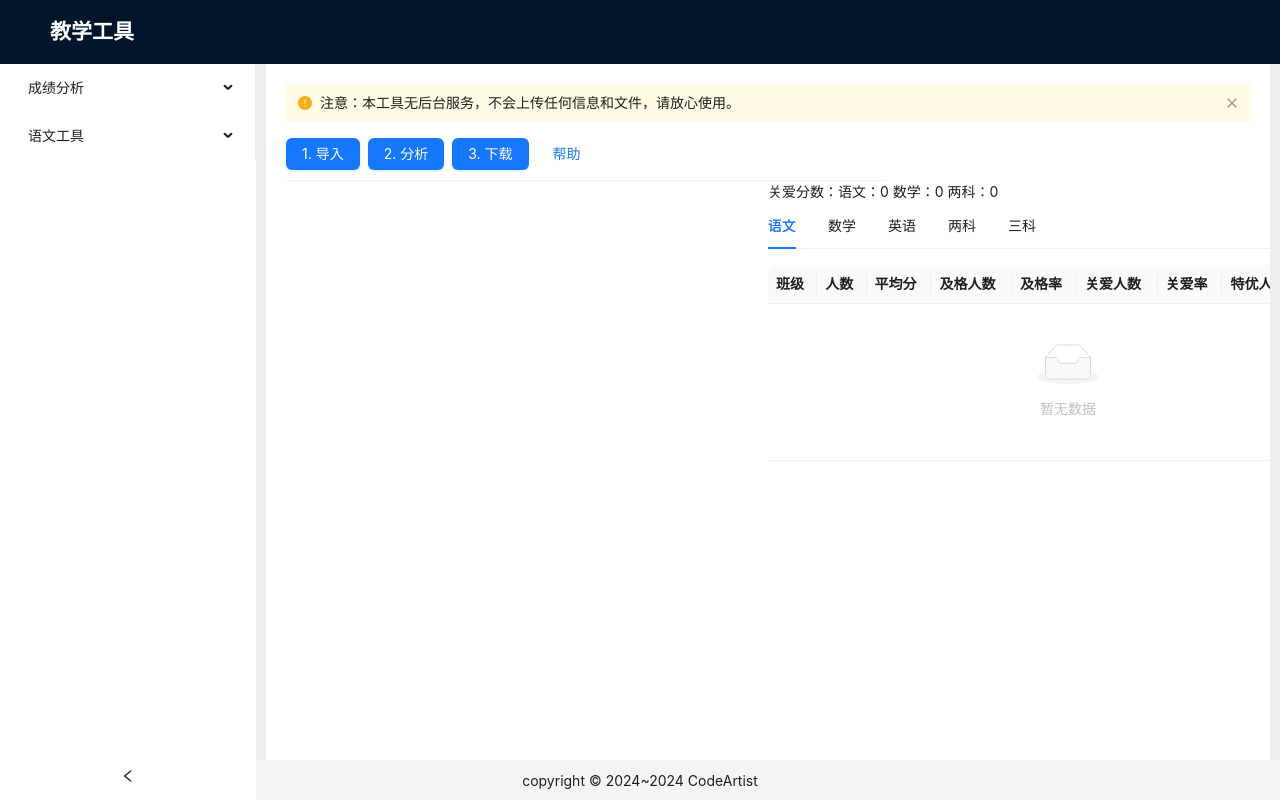
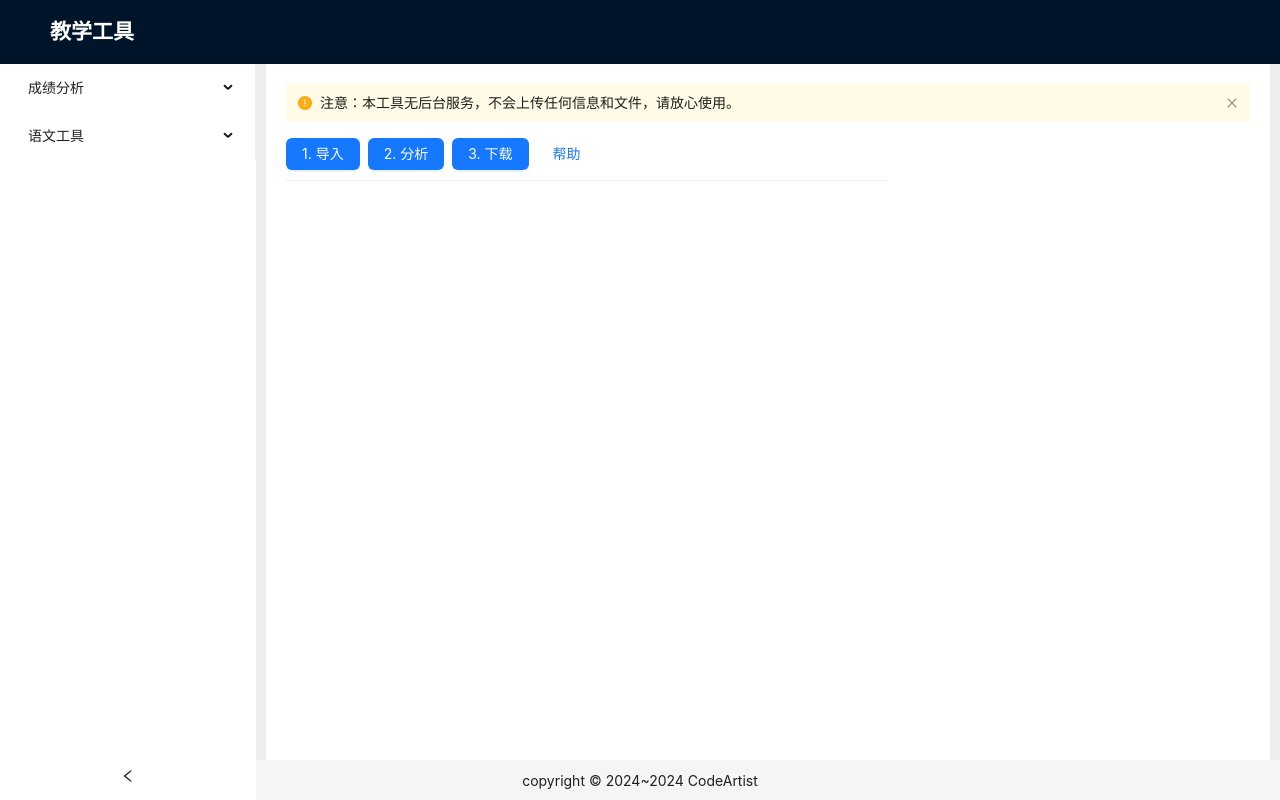
Before and after one commit to AiJiangnan/school-tools, a Vue app: page /#/analyze in a window 1280 px wide. Built offline with nearby package versions, Linux system fonts and the light colour scheme.

Commit message:
Add care student list.

```diff
--- a/src/components/base/ScoreAnalyze.js
+++ b/src/components/base/ScoreAnalyze.js
@@ -12,6 +12,7 @@ export function useScoreAnalyze() {
         '年级': 'grade', '班级': 'class', '学生姓名': 'name', '语文': 'chinese', '数学': 'math', '英语': 'english', '两科总分': 'total'
     }
 
+    const done = ref(false)
     const excelData = ref([])
     const tableHead = ref([])
     const tableData = ref([])
@@ -34,6 +35,13 @@ export function useScoreAnalyze() {
         { key: 'two', name: '两科', data: [] },
         { key: 'three', name: '三科', data: [] },
     ])
+    const careResult = ref([
+        { key: 'score', name: '关爱线', data: [] },
+        { key: 'chinese', name: '语文关爱生', data: [] },
+        { key: 'math', name: '数学关爱生', data: [] },
+        { key: 'english', name: '英语关爱生', data: [] },
+        { key: 'two', name: '两科关爱生', data: [] },
+    ])
 
     const pickerOpts = {
         types: [{ description: "Excel", accept: { "application/vnd.openxmlformats-officedocument.spreadsheetml.sheet": [".xlsx"] } }],
@@ -46,21 +54,63 @@ export function useScoreAnalyze() {
             .then(([fileHandle]) => fileHandle.getFile())
             .then(file => file.arrayBuffer())
             .then(buffer => xlsx.parse(buffer))
-            .then(data => {
-                excelData.value = data
+            .then(data => preHandle(data))
+    }
 
-                const head_row = data[0].data[0]
+    function preHandle(params) {
+        excelData.value = params
 
-                tableHead.value = [
-                    { title: '序号', dataIndex: 'no', customRender: ({ index }) => `${index + 1}`, },
-                    ...head_row.map(e => { return { title: e, dataIndex: fields[e] } }),
-                    { title: '两科总分', dataIndex: 'total' },
-                ]
-                tableData.value = data.map(parseTable)
-            })
+        // 表头行
+        const head_row = params[0].data[0]
+
+        // 元数据表格
+        tableHead.value = [
+            { title: '序号', dataIndex: 'no', customRender: ({ index }) => `${index + 1}`, },
+            ...head_row.map(e => { return { title: e, dataIndex: fields[e] } }),
+            { title: '两科总分', dataIndex: 'total' },
+        ]
+        tableData.value = params.map(parseTable)
+        done.value = false
+    }
+
+    function parseTable(sheet) {
+        const _sheet = { ...sheet }
+
+        // 表头行
+        const head = sheet.data[0]
+        _sheet.data.shift()
+
+        // 数据行：数组转对象
+        _sheet.data = _sheet.data.map(r => {
+            const _row = {}
+            r.forEach((e, i) => _row[fields[head[i]]] = e);
+
+            // 计算两科总分
+            if (typeof _row.chinese === 'number' && typeof _row.math === 'number') {
+                _row.total = _row.chinese + _row.math
+            } else {
+                _row.total = _row.chinese
+            }
+            // 增加两科部分
+            r.push(_row.total)
+
+            return _row
+        })
+        return _sheet
     }
 
     function analyse() {
+
+        if (done.value) {
+            message.warn('已经分析完成，请下载结果！')
+            return
+        }
+
+        if (excelData.value.length === 0) {
+            message.warn('请先上传成绩文件！')
+            return
+        }
+
         const sheets = excelData.value
         resultData.value.forEach(e => e.data = [])
 
@@ -98,28 +148,34 @@ export function useScoreAnalyze() {
             three: { passCount: 0, passRate: 0, },
         }
 
-        // 计算关爱线
+        // 第一次遍历：计算关爱线
         for (let i = 0; i < sheets.length; i++) {
             const { data } = sheets[i]
             for (let j = 0; j < data.length; j++) {
-                let [_grade, _className, _name, chinese, math, english, total] = data[j]
+                let [_gradeName, _className, _name, chinese, math, english, total] = data[j]
+                // 过滤没有分数的学生
+                if (typeof chinese !== 'number' || typeof math !== 'number') { continue }
+                // 一、二年级没有英语科
                 if (!total) { total = english }
-                if (typeof chinese !== 'number' || typeof math !== 'number') { continue }
+
                 grade_chinese_score.push(chinese)
                 grade_math_score.push(math)
                 grade_total_score.push(total)
+                grade.count++
             }
         }
 
         const sortFunc = (a, b) => b - a
-        const care_score_index = parseInt(CARE_SCORE_PERCENT * grade_chinese_score.length)
+        const care_score_index = parseInt(CARE_SCORE_PERCENT * grade.count)
         grade.care.chinese = grade_chinese_score.sort(sortFunc)[care_score_index]
         grade.care.math = grade_math_score.sort(sortFunc)[care_score_index]
         grade.care.total = grade_total_score.sort(sortFunc)[care_score_index]
         careScore.value = grade.care
+        careResult.value[0].data.push({ ...grade.care })
 
+        // 第二次遍历：分析成绩
         for (let i = 0; i < sheets.length; i++) {
-            const { name, data } = sheets[i]
+            const { data } = sheets[i]
 
             let clazz = {
                 // 班级名称
@@ -130,21 +186,25 @@ export function useScoreAnalyze() {
                 chinese: {
                     score: 0, passCount: 0, topCount: 0, careCount: 0,
                     average: 0, passRate: 0, topRate: 0, careRate: 0,
+                    careStu: []
                 },
                 // 班级数学统计：总分数、及格数、特优数、关爱数
                 math: {
                     score: 0, passCount: 0, topCount: 0, careCount: 0,
                     average: 0, passRate: 0, topRate: 0, careRate: 0,
+                    careStu: []
                 },
                 // 班级英语统计：总分数、及格数
                 english: {
                     score: 0, passCount: 0,
                     average: 0, passRate: 0,
+                    careStu: []
                 },
                 // 班级两科统计：总分数、及格数、特优数、关爱数
                 two: {
                     score: 0, passCount: 0, topCount: 0, careCount: 0,
                     average: 0, passRate: 0, topRate: 0, careRate: 0,
+                    careStu: []
                 },
                 // 班级三科统计：及格数
                 three: { passCount: 0, passRate: 0, },
@@ -153,16 +213,17 @@ export function useScoreAnalyze() {
             for (let j = 0; j < data.length; j++) {
                 let [gradeName, className, name, chinese, math, english, total] = data[j]
 
+                // 过滤没有分数的学生
+                if (typeof chinese !== 'number' || typeof math !== 'number') { continue }
+                // 一、二年级没有英语科
                 if (!total) { total = english, english = 0 }
-
-                if (typeof chinese !== 'number' || typeof math !== 'number') { continue }
 
                 clazz.name = className
                 clazz.count++
-                clazz.two.score += total
                 clazz.chinese.score += chinese
                 clazz.math.score += math
                 clazz.english.score += english
+                clazz.two.score += total
 
                 if (chinese >= PASS_SCORE) {
                     clazz.chinese.passCount++
@@ -173,15 +234,33 @@ export function useScoreAnalyze() {
                         if (english && english >= PASS_SCORE) { clazz.three.passCount++ }
                     }
                 }
-                if (math >= PASS_SCORE) { clazz.math.passCount++; if (math >= TOP_SCORE) { clazz.math.topCount++ } }
-                if (english && english >= PASS_SCORE) { clazz.english.passCount++ }
+                if (math >= PASS_SCORE) {
+                    clazz.math.passCount++;
+                    if (math >= TOP_SCORE) { clazz.math.topCount++ }
+                }
 
-                if (chinese <= grade.care.chinese) { clazz.chinese.careCount++ }
-                if (math <= grade.care.math) { clazz.math.careCount++ }
-                if (total <= grade.care.total) { clazz.two.careCount++ }
+                if (english) {
+                    if (english >= PASS_SCORE) {
+                        clazz.english.passCount++
+                    } else {
+                        clazz.english.careStu.push([gradeName, className, name, english])
+                    }
+                }
+
+                if (chinese <= grade.care.chinese) {
+                    clazz.chinese.careCount++
+                    clazz.chinese.careStu.push([gradeName, className, name, chinese])
+                }
+                if (math <= grade.care.math) {
+                    clazz.math.careCount++
+                    clazz.math.careStu.push([gradeName, className, name, math])
+                }
+                if (total <= grade.care.total) {
+                    clazz.two.careCount++
+                    clazz.two.careStu.push([gradeName, className, name, total])
+                }
             }
 
-            grade.count += clazz.count
             grade.two.score += clazz.two.score
             grade.two.passCount += clazz.two.passCount
             grade.two.topCount += clazz.two.topCount
@@ -225,6 +304,12 @@ export function useScoreAnalyze() {
             resultData.value[2].data.push({ class: clazz.name, count: clazz.count, ...clazz.english })
             resultData.value[3].data.push({ class: clazz.name, count: clazz.count, ...clazz.two })
             resultData.value[4].data.push({ class: clazz.name, count: clazz.count, ...clazz.three })
+
+            const sortFunc2 = (a, b) => b[3] - a[3]
+            careResult.value[1].data.push(...clazz.chinese.careStu.sort(sortFunc2))
+            careResult.value[2].data.push(...clazz.math.careStu.sort(sortFunc2))
+            careResult.value[3].data.push(...clazz.english.careStu.sort(sortFunc2))
+            careResult.value[4].data.push(...clazz.two.careStu.sort(sortFunc2))
         }
 
         grade.two.average = round(grade.two.score / grade.count / 2)
@@ -246,15 +331,18 @@ export function useScoreAnalyze() {
         grade.english.average = round(grade.english.score / grade.count)
         grade.english.passRate = round(grade.english.passCount / grade.count * 100)
 
-        resultData.value[0].data.push({ class: grade.name, count: grade.count, ...grade.chinese })
-        resultData.value[1].data.push({ class: grade.name, count: grade.count, ...grade.math })
-        resultData.value[2].data.push({ class: grade.name, count: grade.count, ...grade.english })
-        resultData.value[3].data.push({ class: grade.name, count: grade.count, ...grade.two })
-        resultData.value[4].data.push({ class: grade.name, count: grade.count, ...grade.three })
+        resultData.value[0].data.unshift({ class: grade.name, count: grade.count, ...grade.chinese })
+        resultData.value[1].data.unshift({ class: grade.name, count: grade.count, ...grade.math })
+        resultData.value[2].data.unshift({ class: grade.name, count: grade.count, ...grade.english })
+        resultData.value[3].data.unshift({ class: grade.name, count: grade.count, ...grade.two })
+        resultData.value[4].data.unshift({ class: grade.name, count: grade.count, ...grade.three })
+
+        done.value = true
     }
 
     function download() {
         const sheets = []
+
         resultData.value.forEach(sheet => {
             const data = [['班级', '人数', '平均分', '及格人数', '及格率', '关爱人数', '关爱率', '特优人数', '特优率']]
             sheet.data.forEach(e =>
@@ -262,31 +350,22 @@ export function useScoreAnalyze() {
             sheets.push({ name: sheet.name, data })
         })
 
+        const careHead = ['语文', '数学', '英语', '两科']
+        careResult.value.forEach((sheet, i) => {
+            if (i === 0) {
+                const data = [careHead]
+                sheet.data.forEach(e =>
+                    data.push([e.chinese, e.math, PASS_SCORE, e.total]))
+                sheets.push({ name: '关爱线', data })
+            } else {
+                const data = ['年级', '班级', '姓名', careHead[i - 1]]
+                sheets.push({ name: careHead[i - 1] + '关爱生', data: [data, ...sheet.data] })
+            }
+        })
+
         const buffer = xlsx.build(sheets)
 
         downloadFile(new File([buffer], 'result.xlsx', { type: 'application/vnd.openxmlformats-officedocument.spreadsheetml.sheet' }))
-    }
-
-    function parseTable(sheet) {
-        const _sheet = { ...sheet }
-        const head = sheet.data[0]
-
-        _sheet.data.shift()
-        _sheet.data = _sheet.data.map(r => {
-            const _row = {}
-            r.forEach((e, i) => _row[fields[head[i]]] = e);
-
-            // 计算两科总分
-            if (typeof _row.chinese === 'number' && typeof _row.math === 'number') {
-                _row.total = _row.chinese + _row.math
-            } else {
-                _row.total = _row.chinese
-            }
-            r.push(_row.total)
-
-            return _row
-        })
-        return _sheet
     }
 
     function round(num) {
@@ -302,5 +381,5 @@ export function useScoreAnalyze() {
         document.body.removeChild(elem);
     }
 
-    return { careScore, tableHead, tableData, resultHead, resultData, upload, analyse, download }
+    return { done, careScore, tableHead, tableData, resultHead, resultData, upload, analyse, download }
 }
--- a/src/views/NormalAnalyze.vue
+++ b/src/views/NormalAnalyze.vue
@@ -8,7 +8,7 @@
                 <a-button ref="ref1" type="primary" @click="() => upload()">1. 导入</a-button>
                 <a-button ref="ref2" type="primary" @click="() => analyse()">2. 分析</a-button>
                 <a-button ref="ref3" type="primary" @click="() => download()">3. 下载</a-button>
-                <a-button type="link" @click="() => open = true">帮助</a-button>
+                <a-button type="link" @click="() => { open = true; current = 0 }">帮助</a-button>
             </a-space>
         </a-col>
         <a-col :span="12">
@@ -21,7 +21,7 @@
             </div>
         </a-col>
         <a-col :span="12">
-            <div style="width:600px;">
+            <div v-if="done" style="width:600px;">
                 <div>关爱分数：语文：{{ careScore.chinese }} 数学：{{ careScore.math }} 两科：{{ careScore.total }}</div>
                 <a-tabs>
                     <a-tab-pane v-for="e in resultData" :key="e.key" :tab="e.name">
@@ -39,7 +39,7 @@
 import { useScoreAnalyze } from '@/components/base/ScoreAnalyze';
 import { ref } from 'vue';
 
-const { careScore, tableHead, tableData, resultHead, resultData, upload, analyse, download } = useScoreAnalyze()
+const { done, careScore, tableHead, tableData, resultHead, resultData, upload, analyse, download } = useScoreAnalyze()
 
 const open = ref(false);
 const ref1 = ref(null);
```
